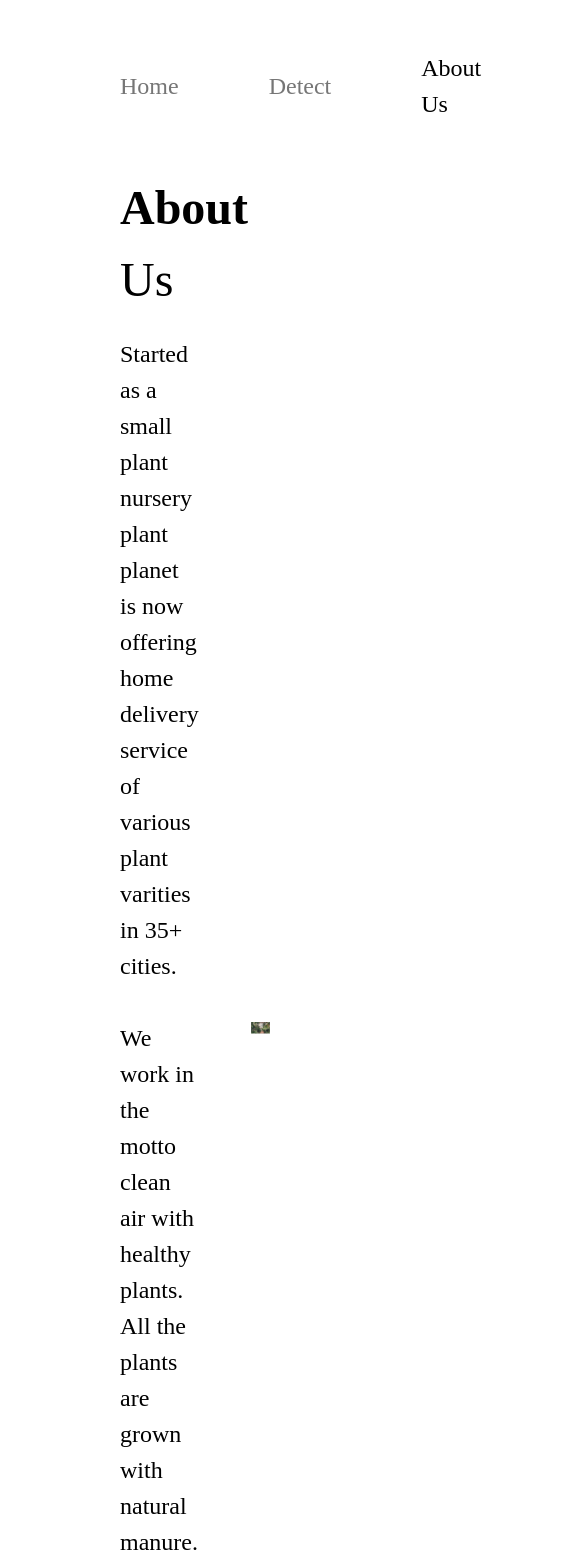
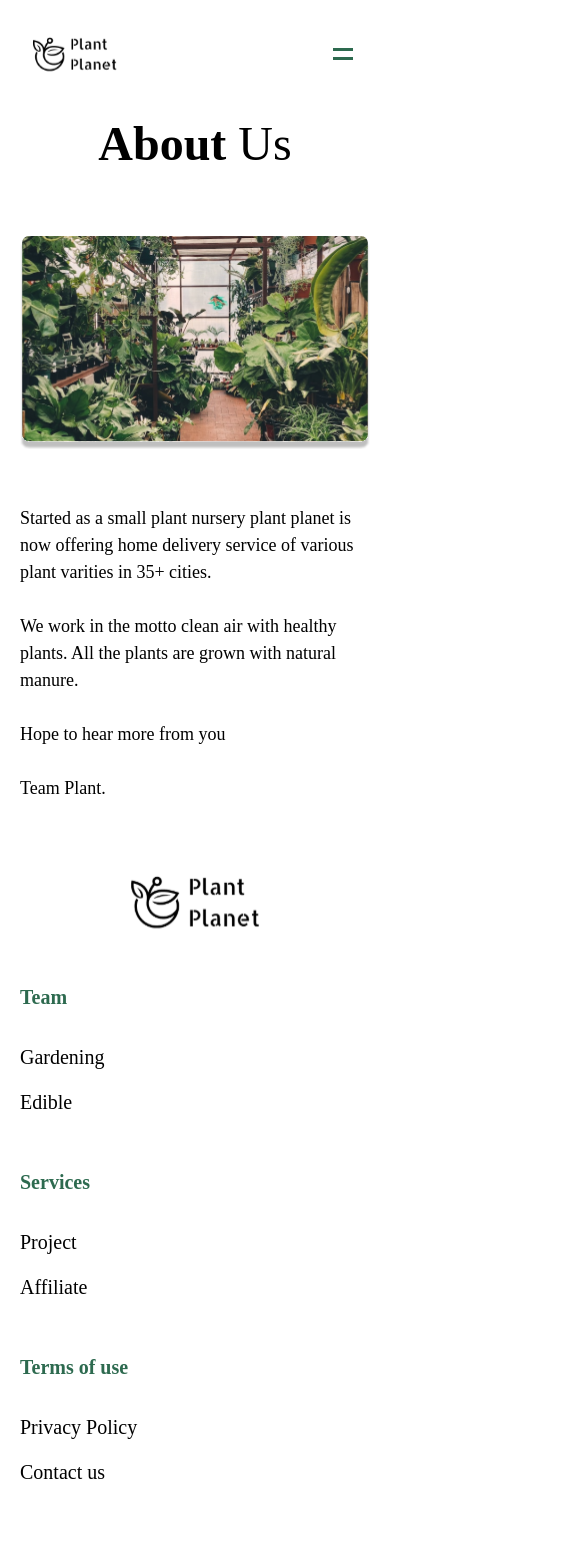
Before and after one commit to Desmond-Fon/plant-care, a React (Vite) app: page /about in a window 390 px wide. Shown: the top 1568 px of the page, 579 px wide, since content can reach past the window. After the commit the page ends 1547 px from the top, so only its background shows below. Built offline with nearby package versions, Linux system fonts and the light colour scheme; the HTML template or start-up script is replaced by a standard one.

Commit message:
worked on mobile view

```diff
--- a/src/components/Footer.jsx
+++ b/src/components/Footer.jsx
@@ -3,34 +3,34 @@ import logo from '../assets/Logo.svg'
 
 const Footer = () => {
     return (<>
-        <div className='flex justify-between items-start py-[140px] px-[120px] text-[20px]'>
-            <Link to={'/'} className='w-1/2'><img src={logo} alt="" /></Link>
-            <div className='w-1/2 flex justify-start gap-[85px] items-start'>
+        <div className='flex justify-between items-start py-[60px] lg:py-[140px] px-[20px] lg:px-[120px] text-[20px] flex-col lg:flex-row gap-10'>
+            <Link to={'/'} className='flex justify-center items-center lg:block w-full lg:w-1/2'><img src={logo} alt="" /></Link>
+            <div className='w-1/2 flex justify-start gap-[50px] lg:gap-[85px] items-start flex-col lg:flex-row'>
                 <div className=''>
-                    <h1 className='pb-[57px]'>Team</h1>
+                    <h1 className='pb-[30px] lg:pb-[57px] text-primary font-semibold'>Team</h1>
 
                     <div>
-                        <ul className='flex flex-col gap-[33px] items-start'>
+                        <ul className='flex flex-col gap-[15px] lg:gap-[33px] items-start'>
                             <li>Gardening</li>
                             <li>Edible</li>
                         </ul>
                     </div>
                 </div>
                 <div>
-                    <h1 className='pb-[57px]'>Services</h1>
+                    <h1 className='pb-[30px] lg:pb-[57px] text-primary font-semibold'>Services</h1>
 
                     <div>
-                        <ul className='flex flex-col gap-[33px] items-start'>
+                        <ul className='flex flex-col gap-[15px] lg:gap-[33px] items-start'>
                             <li>Project</li>
                             <li>Affiliate</li>
                         </ul>
                     </div>
                 </div>
                 <div>
-                    <h1 className='pb-[57px]'>Terms of use</h1>
+                    <h1 className='pb-[30px] lg:pb-[57px] text-primary font-semibold'>Terms of use</h1>
 
                     <div>
-                        <ul className='flex flex-col gap-[33px] items-start'>
+                        <ul className='flex flex-col gap-[15px] lg:gap-[33px] items-start'>
                             <li>Privacy Policy</li>
                             <li>Contact us</li>
                         </ul>
--- a/src/components/Nav.jsx
+++ b/src/components/Nav.jsx
@@ -1,27 +1,77 @@
 import logo from '../assets/Logo.svg'
 import { Link, NavLink } from 'react-router-dom';
+import { useState } from 'react';
+
+
 const Nav = () => {
 
+    const [isOpen, setIsOpen] = useState(false);
 
     const navLinkStyle = ({ isActive }) => {
         return {
             color: isActive ? "black" : "#767676",
         };
     };
+    const toggleNavMenu = () => {
+        setIsOpen(!isOpen);
+    };
+    const toggleMenu = () => {
+        window.scroll(0, 0);
+        setIsOpen(!isOpen);
+    };
     return (<>
-        <div className="py-[50px] px-[120px] flex justify-between items-center">
-            <Link to={'/'}>
+        <div className="py-[20px] lg:py-[50px] px-[20px] lg:px-[120px] flex justify-between items-center w-[100vw] overflow-x-hidden">
+            <Link to={'/'} className='hidden lg:block'>
                 <img src={logo} alt="" />
             </Link>
 
-            <div>
+            <div className='hidden lg:block'>
                 <div className='flex justify-end items-center gap-[90px] text-[24px]'>
                     <NavLink to={'/'} style={navLinkStyle}
                     >Home</NavLink>
                     <NavLink to={'/detect'} style={navLinkStyle}
-                    >Detect</NavLink>
+                    >Analyze</NavLink>
                     <NavLink to={'/about'} style={navLinkStyle}
                     >About Us</NavLink>
+                </div>
+            </div>
+
+            <div
+                className="lg:hidden flex justify-between items-center w-[100vw] px-[5px] py-2 z-50"
+                onClick={toggleNavMenu}
+            >
+                <img src={logo} alt="logo" className="w-[100px]" />
+                <div></div>
+                <div
+                    className={` hamburger-menu z-50 pr-3 ${isOpen ? "open" : ""} ${isOpen ? "flex-row-reverse rounded-r-[20px]" : ""
+                        }`}
+                >
+                    <div
+                        className={`line ${!isOpen ? `bg-primary mb-3` : `bg-primary`}`}
+                    ></div>
+                    <div className={`line bg-primary hidden`}></div>
+                    <div className={`line ${!isOpen ? `bg-primary` : `bg-primary`}`}></div>
+                </div>
+            </div>
+
+            <div
+                className={`${isOpen
+                    ? "fixed bg-white top-0 right-0 left-0 w-[100vw] flex-col transition-all duration-300 ease-in-out px-[24px] flex justify-between gap-[25px] h-[100vh] text-primary lg:hidden"
+                    : "fixed top-[-600%] transition-all duration-300 ease-in-out"
+                    } `}
+            >
+                <div className="flex justify-center items-center h-full">
+                    <div className="text-center flex flex-col justify-center items-center h-full gap-[0px] text-[40px] font-[600]">
+                        <Link onClick={toggleMenu} to={"/"} className="w-full">
+                            <p className="">Home</p>
+                        </Link>
+                        <Link onClick={toggleMenu} to={"/detect"} className="w-full">
+                            <p className="">Analyze</p>
+                        </Link>
+                        <Link onClick={toggleMenu} to={"/about"} className="w-full">
+                            <p className="">About</p>
+                        </Link>
+                    </div>
                 </div>
             </div>
         </div>
--- a/src/index.css
+++ b/src/index.css
@@ -27,3 +27,23 @@
   scroll-margin-inline-start: auto;
   scroll-margin-inline-end: 0;
 }
+
+
+.line {
+  width: 20px;
+  height: 3px;
+  margin: 6px 0;
+  transition: 0.4s;
+}
+
+.hamburger-menu.open .line:nth-child(1) {
+  transform: rotate(-45deg) translate(6px, 12px);
+}
+
+.hamburger-menu.open .line:nth-child(2) {
+  opacity: 0;
+}
+
+.hamburger-menu.open .line:nth-child(3) {
+  transform: rotate(45deg) translate(6px, -12px);
+}
--- a/src/pages/about/index.jsx
+++ b/src/pages/about/index.jsx
@@ -2,18 +2,20 @@ import aboutImg from '../../assets/aboutImg.svg'
 
 
 const About = () => {
-    return (<div className="px-[120px]">
-        <div className='flex justify-between items-center gap-[56px]'>
-            <div className='w-1/2'>
-                <h1 className="text-[48px] pb-[20px]"><span className="font-bold">About</span> Us</h1>
-                <p className='text-[24px]'>
+    return (<div className="px-[20px] lg:px-[120px]">
+        <div className='flex flex-col-reverse lg:flex-row justify-between items-center gap-[56px]'>
+            <div className='lg:w-1/2'>
+                <h1 className="text-[48px] pb-[20px] hidden lg:block"><span className="font-bold">About</span> Us</h1>
+                <p className='text-[18px] lg:text-[24px]'>
                     Started as a small plant nursery plant planet is now offering home delivery service of various plant varities in 35+ cities. <br /> <br /> We work in the motto clean air with healthy plants. All the plants are grown with natural manure. <br /> <br /> Hope to hear more from you <br /><br /> Team Plant.
                     <br />
                 </p>
             </div>
-            <div className='w-1/2'>
+            <div className='lg:w-1/2'>
                 <img src={aboutImg} alt="" />
             </div>
+            <h1 className="text-[48px] lg:hidden"><span className="font-bold">About</span> Us</h1>
+
         </div>
     </div>);
 }
--- a/src/pages/detect/index.jsx
+++ b/src/pages/detect/index.jsx
@@ -31,6 +31,7 @@ const Detect = () => {
             });
             return;
         }
+        setResult([])
         const formData = new FormData();
         formData.append('file', selectedImage);
         setLoader(true);
@@ -82,18 +83,18 @@ const Detect = () => {
 
 
     return (
-        <div className="px-[120px]">
-            <div className='flex justify-between items-start gap-[56px]'>
-                <div className='w-1/2'>
-                    <h1 className="text-[48px] pb-[20px]">How To <span className="font-bold">Detect</span></h1>
-                    <ul className='text-[24px] list-disc'>
+        <div className="px-[20px] lg:px-[120px]">
+            <div className='flex flex-col lg:flex-row justify-between items-start gap-[56px]'>
+                <div className='lg:w-1/2'>
+                    <h1 className="text-[36px] lg:text-[48px] pb-[20px]">How To <span className="font-bold">Detect</span></h1>
+                    <ul className='text-[18px] lg:text-[24px] list-disc pl-4 lg:pl-0 px-4'>
                        <li>Click on &quot;Upload a file&quot; button in the file input field.</li>
                        <li>Upload the image of the affected plant. Please ensure you upload a clear image to avoid error during analysis.</li>
                        <li>Click on analyze button to initiate the disease detection.</li>
                        <li>A result containing three (3) possible diseases will be returned, together with health status, disease name, description, and treatment.</li>
                     </ul>
                 </div>
-                <div className='w-1/2'>
+                <div className='lg:w-1/2'>
                     <div className='flex flex-col items-center gap-10'>
                         {/* <input type="file" accept="image/*" onChange={handleImageChange} /> */}
                         <div className="text-center border-primary border-[2px] border-dashed p-16 rounded-[8px]">
@@ -104,14 +105,14 @@ const Detect = () => {
                             )}
                             <div className="mt-4 mb-2 flex text-[16px] leading-6">
                                 <label
-                                    className="relative cursor-pointer rounded-md font-semibold text-primary focus-within:outline-none focus-within:ring-2 focus-within:ring-primary focus-within:ring-offset-2 hover:text-secondary"
+                                    className="relative cursor-pointer rounded-md font-semibold text-primary focus-within:outline-none focus-within:ring-2 focus-within:ring-primary focus-within:ring-offset-2 hover:text-secondary "
                                 >
-                                    <span className="px-2">Upload a file</span>
+                                    <span className="px-2 whitespace-nowrap">Upload a file</span>
                                     <input
                                         type="file" accept="image/*" onChange={handleImageChange} className="sr-only"
                                     />
                                 </label>
-                                <p className="pl-2">or drag and drop</p>
+                                <p className="pl-2 whitespace-nowrap">or drag and drop</p>
                             </div>
                             <p className="text-[16px] leading-5">PNG, JPG, GIF up to 10MB</p>
                         </div>
@@ -152,7 +153,7 @@ const Detect = () => {
                         <h1 className='text-center text-[34px]'>Assessment Result</h1>
 
                         <div className='flex justify-center items-center py-10'>
-                            <img src={imageResult} alt="" />
+                            <img src={imageResult} alt="" className='lg:w-[50%] w-[70%]' />
                         </div>
 
                         <div className='flex flex-col w-full gap-3 items-start'>
@@ -169,7 +170,7 @@ const Detect = () => {
 
                                                 <div>
                                                     <p className='text-[18px]'><span className='font-semibold text-[20px]'>Description:</span> {disease?.details.description}</p>
-                                                    <a href={disease?.details.url} target="_blank" rel="noopener noreferrer">Learn More</a>
+                                                    <a href={disease?.details.url} target="_blank" rel="noopener noreferrer" className='text-primary underline font-semibold mt-1'>Learn More</a>
                                                 </div>
 
                                                 <div>
@@ -182,7 +183,7 @@ const Detect = () => {
                                                                 return (
                                                                     <div key={i}>
                                                                         <div>
-                                                                            <ul className='list-disc'>
+                                                                            <ul className='list-disc pl-4 lg:pl-0'>
                                                                                 <li key={i} className='text-[18px]'>{biological}</li>
                                                                             </ul>
                                                                         </div>
@@ -196,7 +197,7 @@ const Detect = () => {
                                                                 return (
                                                                     <div key={i}>
                                                                         <div>
-                                                                            <ul className='list-disc'>
+                                                                            <ul className='list-disc pl-4 lg:pl-0'>
                                                                                 <li key={i} className='text-[18px]'>{chemical}</li>
                                                                             </ul>
                                                                         </div>
@@ -210,7 +211,7 @@ const Detect = () => {
                                                                 return (
                                                                     <div key={i}>
                                                                         <div>
-                                                                            <ul className='list-disc'>
+                                                                            <ul className='list-disc pl-4 lg:pl-0'>
                                                                                 <li key={i} className='text-[18px]'>{prevention}</li>
                                                                             </ul>
                                                                         </div>
```
Also changed, not shown: src/pages/home/index.jsx (+18 -13 lines), src/assets/slidee.svg (added).
